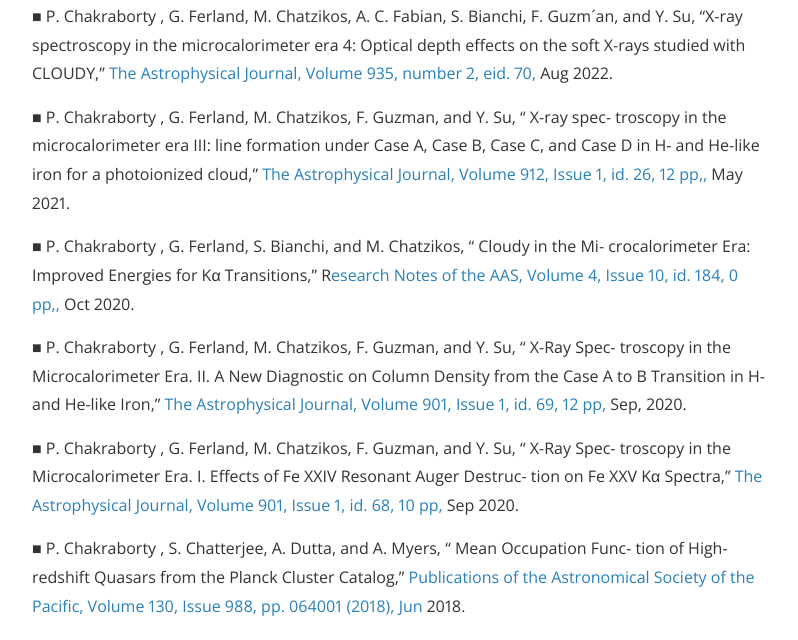
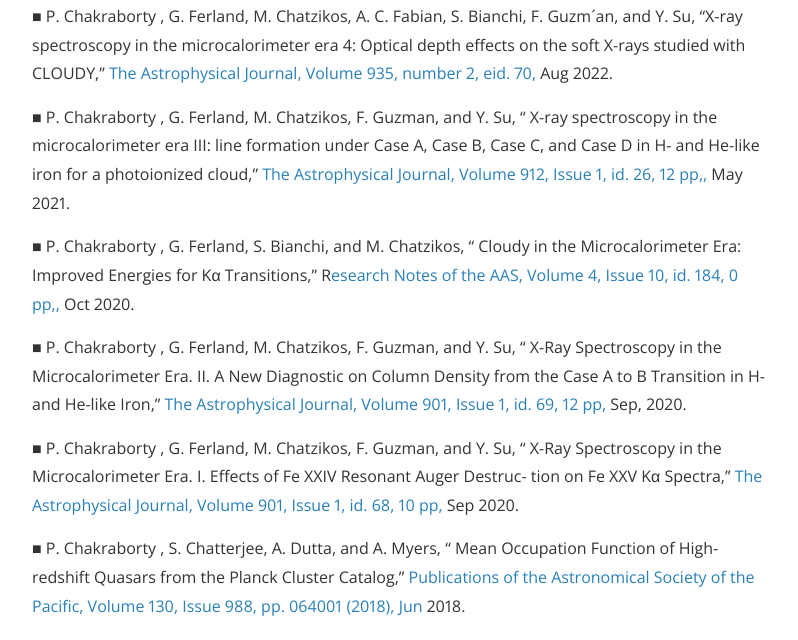
Before and after one commit to priyaastro/priyaastro.github.io, a Jekyll site: the page built from posts.md, in a window 1280 px wide and 900 px high, scrolled down 1769 px. Shown: the part 154-794 px from the top of the window, without its empty margins (240-1038 px from the left). Built offline with Jekyll 4.4.1, drawn with Linux system fonts in a browser that asks for light colours; nearby versions of some CDN libraries.

Commit message:
Update posts.md

```diff
--- a/posts.md
+++ b/posts.md
@@ -73,15 +73,15 @@
 
 ■ P. Chakraborty , G. Ferland, M. Chatzikos, A. C. Fabian, S. Bianchi, F. Guzm´an, and Y. Su, “X-ray spectroscopy in the microcalorimeter era 4: Optical depth effects on the soft X-rays studied with CLOUDY,” [The Astrophysical Journal, Volume 935, number 2, eid. 70, ](https://ui.adsabs.harvard.edu/abs/2022ApJ...935...70C/abstract)Aug 2022.
 
-■ P. Chakraborty , G. Ferland, M. Chatzikos, F. Guzman, and Y. Su, “ X-ray spec- troscopy in the microcalorimeter era III: line formation under Case A, Case B, Case C, and Case D in H- and He-like iron for a photoionized cloud,” [The Astrophysical Journal, Volume 912, Issue 1, id. 26, 12 pp,, ](https://ui.adsabs.harvard.edu/abs/2021arXiv210305807C/abstract)May 2021.
+■ P. Chakraborty , G. Ferland, M. Chatzikos, F. Guzman, and Y. Su, “ X-ray spectroscopy in the microcalorimeter era III: line formation under Case A, Case B, Case C, and Case D in H- and He-like iron for a photoionized cloud,” [The Astrophysical Journal, Volume 912, Issue 1, id. 26, 12 pp,, ](https://ui.adsabs.harvard.edu/abs/2021arXiv210305807C/abstract)May 2021.
 
-■ P. Chakraborty , G. Ferland, S. Bianchi, and M. Chatzikos, “ Cloudy in the Mi- crocalorimeter Era: Improved Energies for Kα Transitions,” R[esearch Notes of the AAS, Volume 4, Issue 10, id. 184, 0 pp,, ](https://ui.adsabs.harvard.edu/abs/2020RNAAS...4..184C/abstract)Oct 2020.
+■ P. Chakraborty , G. Ferland, S. Bianchi, and M. Chatzikos, “ Cloudy in the Microcalorimeter Era: Improved Energies for Kα Transitions,” R[esearch Notes of the AAS, Volume 4, Issue 10, id. 184, 0 pp,, ](https://ui.adsabs.harvard.edu/abs/2020RNAAS...4..184C/abstract)Oct 2020.
 
-■ P. Chakraborty , G. Ferland, M. Chatzikos, F. Guzman, and Y. Su, “ X-Ray Spec- troscopy in the Microcalorimeter Era. II. A New Diagnostic on Column Density from the Case A to B Transition in H- and He-like Iron,” [The Astrophysical Journal, Volume 901, Issue 1, id. 69, 12 pp, ](https://ui.adsabs.harvard.edu/abs/2020ApJ...901...69C/abstract)Sep, 2020.
+■ P. Chakraborty , G. Ferland, M. Chatzikos, F. Guzman, and Y. Su, “ X-Ray Spectroscopy in the Microcalorimeter Era. II. A New Diagnostic on Column Density from the Case A to B Transition in H- and He-like Iron,” [The Astrophysical Journal, Volume 901, Issue 1, id. 69, 12 pp, ](https://ui.adsabs.harvard.edu/abs/2020ApJ...901...69C/abstract)Sep, 2020.
 
-■ P. Chakraborty , G. Ferland, M. Chatzikos, F. Guzman, and Y. Su, “ X-Ray Spec- troscopy in the Microcalorimeter Era. I. Effects of Fe XXIV Resonant Auger Destruc- tion on Fe XXV Kα Spectra,” [The Astrophysical Journal, Volume 901, Issue 1, id. 68, 10 pp, ](https://ui.adsabs.harvard.edu/abs/2020ApJ...901...68C/abstract)Sep 2020.
+■ P. Chakraborty , G. Ferland, M. Chatzikos, F. Guzman, and Y. Su, “ X-Ray Spectroscopy in the Microcalorimeter Era. I. Effects of Fe XXIV Resonant Auger Destruc- tion on Fe XXV Kα Spectra,” [The Astrophysical Journal, Volume 901, Issue 1, id. 68, 10 pp, ](https://ui.adsabs.harvard.edu/abs/2020ApJ...901...68C/abstract)Sep 2020.
 
-■ P. Chakraborty , S. Chatterjee, A. Dutta, and A. Myers, “ Mean Occupation Func- tion of High-redshift Quasars from the Planck Cluster Catalog,” [Publications of the Astronomical Society of the Pacific, Volume 130, Issue 988, pp. 064001 (2018), Jun ](https://ui.adsabs.harvard.edu/abs/2018PASP..130f4001C/abstract)2018.
+■ P. Chakraborty , S. Chatterjee, A. Dutta, and A. Myers, “ Mean Occupation Function of High-redshift Quasars from the Planck Cluster Catalog,” [Publications of the Astronomical Society of the Pacific, Volume 130, Issue 988, pp. 064001 (2018), Jun ](https://ui.adsabs.harvard.edu/abs/2018PASP..130f4001C/abstract)2018.
 
 ■ A. Sarkar, S. Randall, Y. Su, G. E. Alvarez, C. Jones, W. Forman, C. Sarazin, E. Blanton, F. Andrade-Santos, E. Bulbul, R. E. Johnson, P. Nulsen, P. Chakraborty “Discovery of a pre-merger shock in an intercluster filament in Abell 98,” [The Astro- physical Journal Letters, Volume 935, pages L23, Aug](https://ui.adsabs.harvard.edu/abs/2022ApJ...935L..23S/abstract) 2022.
 
```
